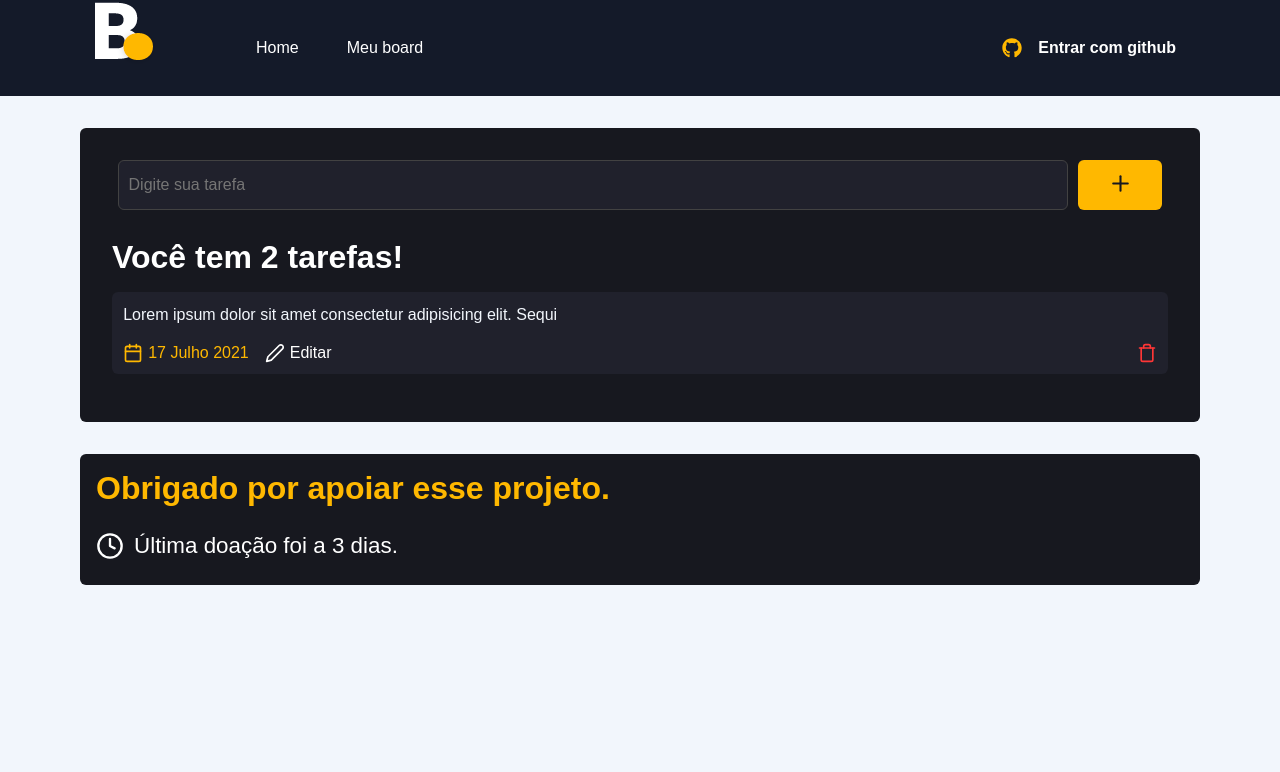
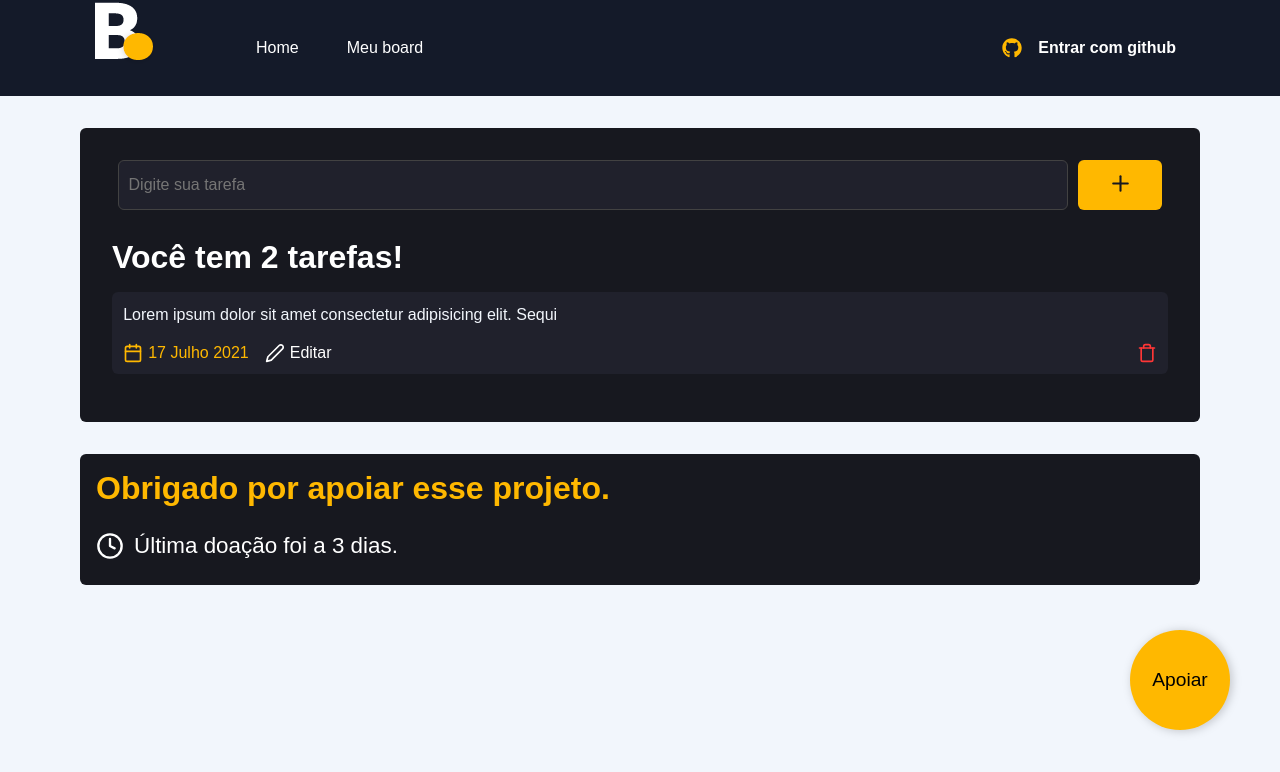
Before and after one commit to CristianoV/project-board, a Next.js app: page /board in a window 1280 px wide. Shown: the top 772 px of the page. Built offline with nearby package versions, Linux system fonts and the light colour scheme; no server answers.

Commit message:
feat: adiciona botão de donate na pagina board

```diff
--- a/src/pages/board/index.tsx
+++ b/src/pages/board/index.tsx
@@ -1,6 +1,7 @@
 import Head from 'next/head';
 import styles from './styles.module.scss';
 import { FiPlus, FiCalendar, FiEdit2, FiTrash, FiClock } from 'react-icons/fi';
+import { SupportButton } from '../../components/SupportButton';
 
 export default function Board() {
   return (
@@ -49,6 +50,8 @@ export default function Board() {
           <time>Última doação foi a 3 dias.</time>
         </div>
       </div>
+
+      <SupportButton />
     </>
   );
 }
```
